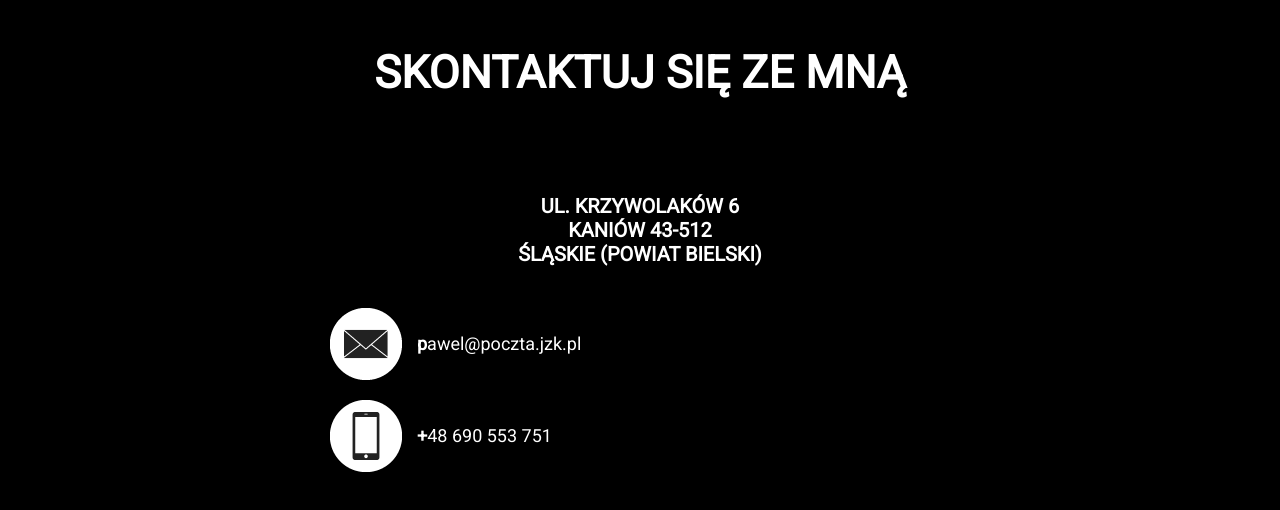
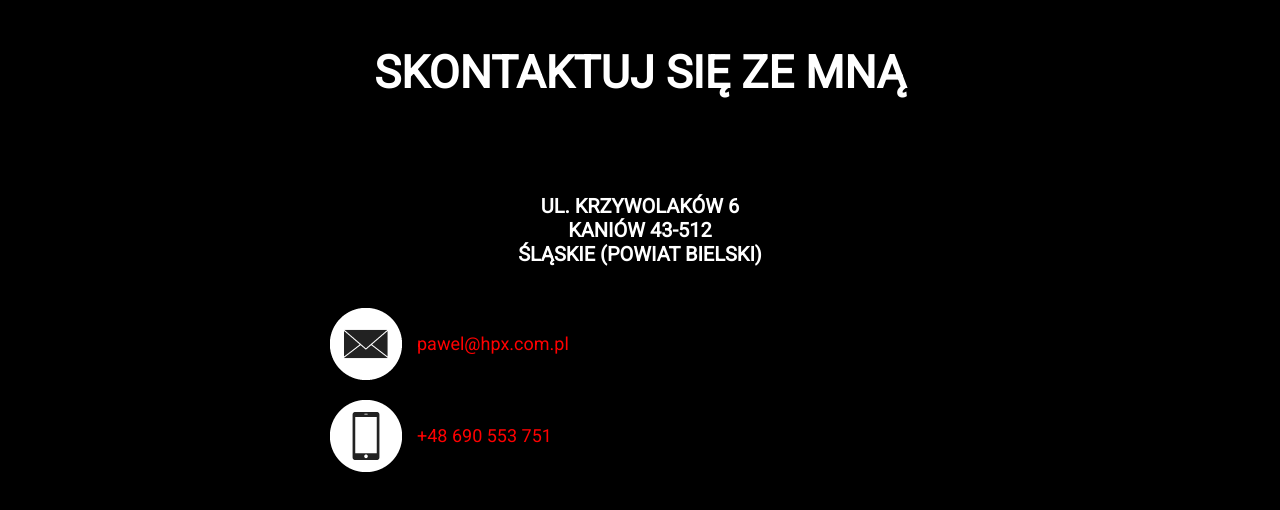
Before and after one commit to szczekar/HP_MERCEDES, a plain HTML site: page index.html in a window 1280 px wide. Shown: the part 2575-3085 px from the top of the page. Drawn offline with Linux system fonts and the light colour scheme.

Commit message:
Kolor fonta na red w sekcji kontakt

```diff
--- a/css/style.css
+++ b/css/style.css
@@ -58,9 +58,9 @@ aside img {
 
 aside .top2 {
   /*  position: relative;*/
-/*  max-width: 100%;*/
+  /*  max-width: 100%;*/
   /*  max-height: 620px;*/
-/*
+  /*
   height: auto;
   margin: 0 auto;
   text-align: center;
@@ -98,9 +98,6 @@ nav a:hover {
   font-weight: normal;
 }
 
-span::first-letter {
-  font-weight: bold;
-}
 
 @media(min-width:360px) {
   nav a {
@@ -459,7 +456,7 @@ span::first-letter {
 .contact .social {
 
   padding: 10px 0;
-  color: white;
+  /*  color: red;*/
   font-family: 'Roboto', sans-serif;
 
 }
@@ -474,8 +471,10 @@ span::first-letter {
   padding-left: 15px;
   float: left;
   font-size: 30px;
+  color: red;
 }
 
+/* footer - stopka */
 
 footer {
   background-color: grey;
@@ -486,10 +485,12 @@ footer {
   font-size: 20px;
 }
 
+/*
 footer::first-letter {
   font-weight: bold;
+  color: red;
 }
-
+*/
 
 @media (min-width:360px) {
   footer {
--- a/index.html
+++ b/index.html
@@ -126,7 +126,7 @@
     <h6>ul. Krzywolaków 6 <br>Kaniów 43-512<br>śląskie (powiat bielski)</h6>
     <div class="wrap clearfix">
       <div class="socials">
-        <div class="social clearfix"><img src="images/contact1.png" alt="kontakt"><span>pawel@poczta.jzk.pl</span></div>
+        <div class="social clearfix"><img src="images/contact1.png" alt="kontakt"><span>pawel@hpx.com.pl</span></div>
         <div class="social clearfix"><img src="images/contact2.png" alt="kontakt"><span>+48 690 553 751</span></div>
       </div>
     </div>
```
